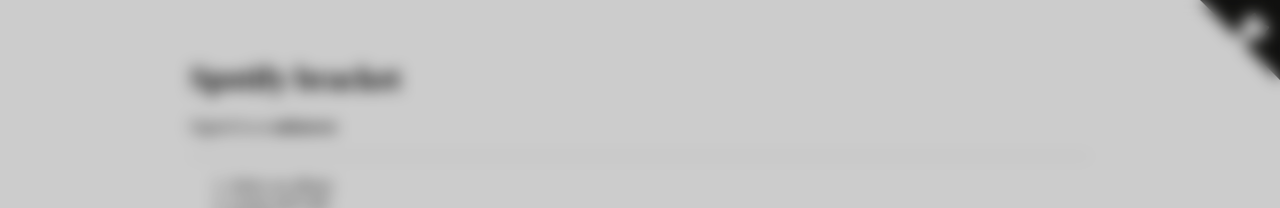
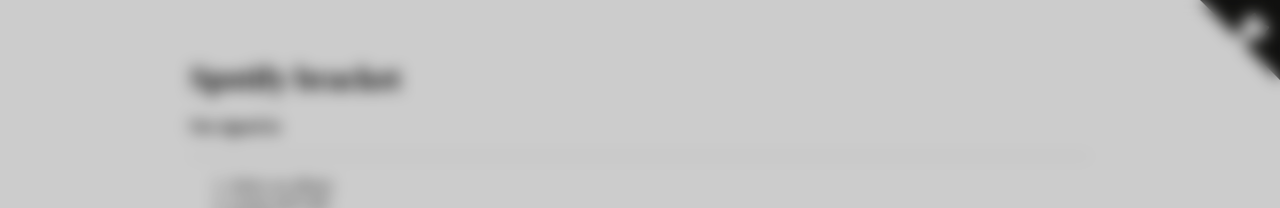
Before and after one commit to svby/spotify-tournament, a Vue app: page / in a window 1280 px wide. Shown: the top 208 px of the page. Built offline with nearby package versions, Linux system fonts and the light colour scheme.

Commit message:
Add logout button and discardToken action

```diff
--- a/src/store/index.ts
+++ b/src/store/index.ts
@@ -99,6 +99,11 @@
 
       return;
     },
+
+    discardToken(context) {
+      context.commit("setToken", { token: null, save: true });
+      context.commit("setUser", null);
+    },
   },
   modules: {},
 });
--- a/src/views/Home.vue
+++ b/src/views/Home.vue
@@ -3,8 +3,11 @@
     <div id="content-container">
       <header>
         <router-link to="/"><h1>Spotify bracket</h1></router-link>
-        <p>
-          Signed in as <span class="username">{{ user?.display_name ?? "unknown" }}</span>
+        <p v-if="!user"><b>Not signed in</b></p>
+        <p v-else>
+          Signed in as <span class="username">{{ user.display_name }}</span>
+
+          (<span @click="logout" class="logout">sign out</span>)
         </p>
       </header>
 
@@ -138,6 +141,7 @@
       const currentStepComponent = computed(() => store.state.currentStep);
 
       const login = () => store.dispatch("getNewToken");
+      const logout = () => store.dispatch("discardToken");
 
       return {
         user,
@@ -154,6 +158,7 @@
         activateDeviceAndPlay,
 
         login,
+        logout,
       };
     },
   });
@@ -170,6 +175,10 @@
   .username
       font-weight bold
 
+  .logout
+    text-decoration: underline
+    cursor: pointer
+
   label
     display: block
 
```
